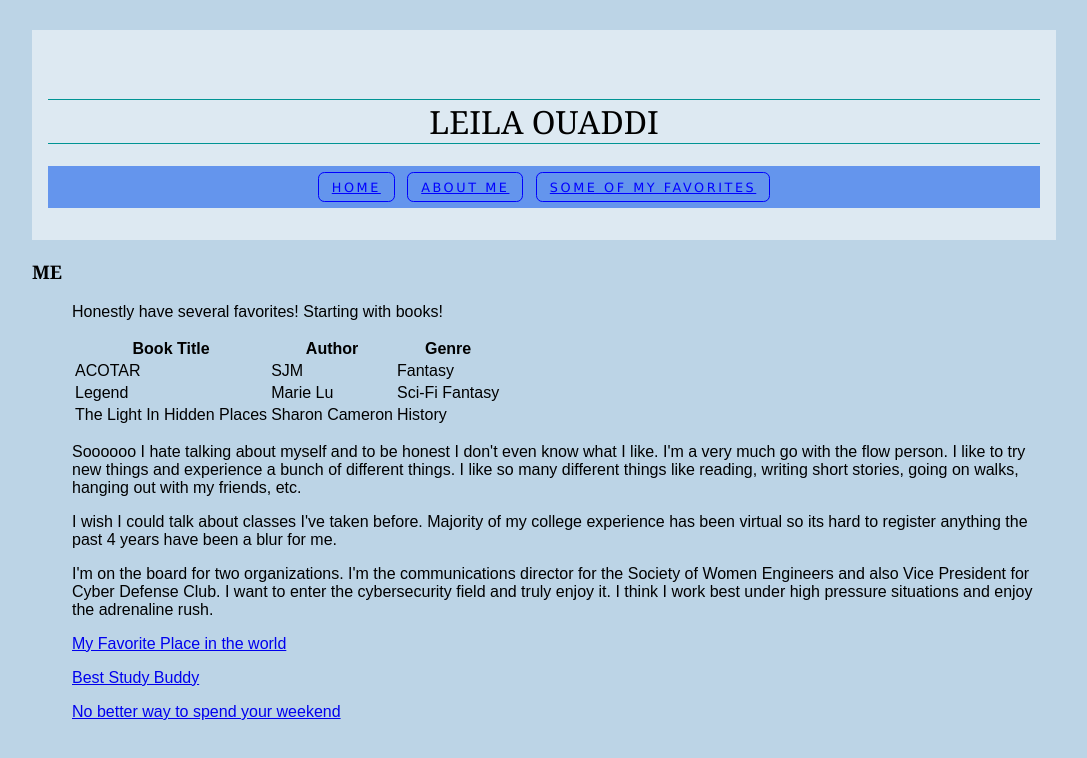
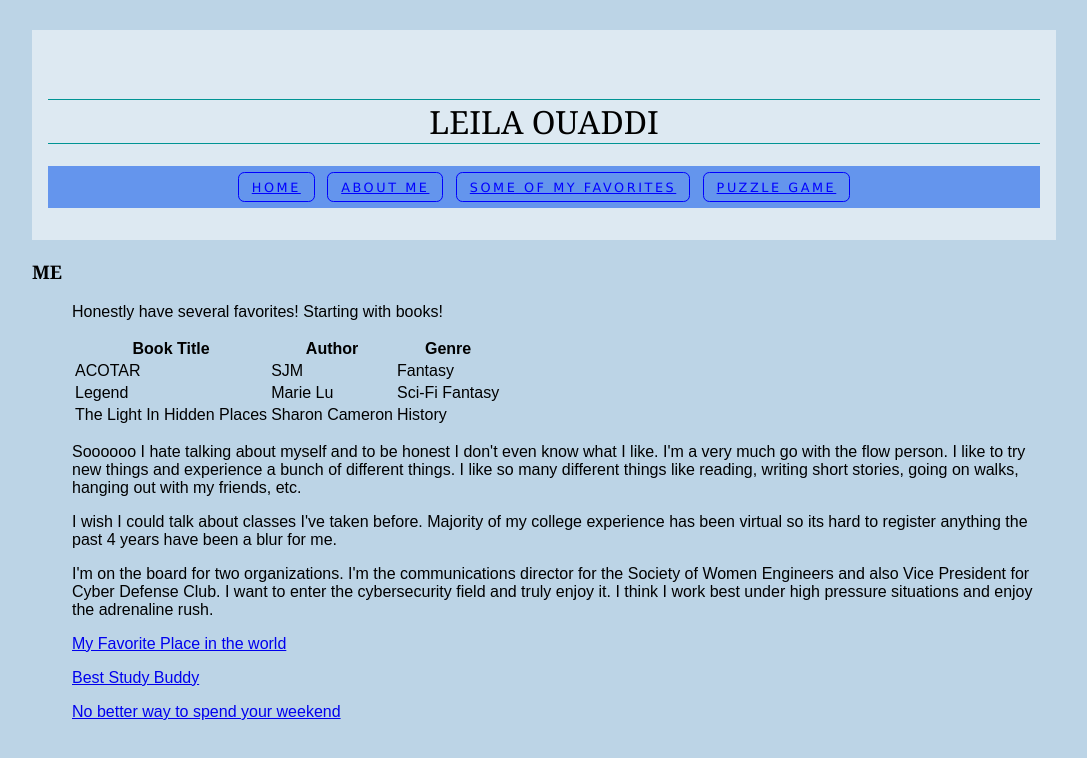
Before and after one commit to leilaouaddi/LeilaOuaddi.github.io, a plain HTML site: page SO.html in a window 1280 px wide. Shown: the whole page, without its empty margins (96-1183 px from the left). Drawn offline with Linux system fonts and the light colour scheme.

Commit message:
Update SO.html
updated menu

```diff
--- a/SO.html
+++ b/SO.html
@@ -13,9 +13,10 @@
   <h1>Leila Ouaddi <height="200" width="400"></h1>
   <nav>
     <ul>
-<li><a href="index.html">Home</a></li>
+	<li><a href="index.html">Home</a></li>
  	<li><a href="Me.html">About Me</a></li>
 	<li><a href="SO.html">Some of my favorites</a></li>
+	<li><a href="Puzzle.html">Puzzle Game</a></li>
 
 
     </ul>
```
